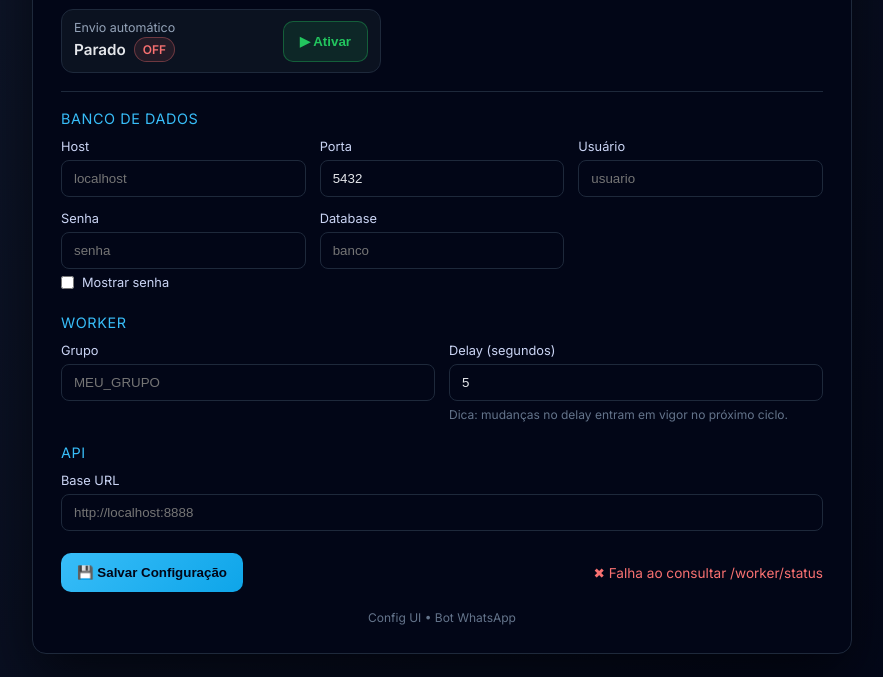
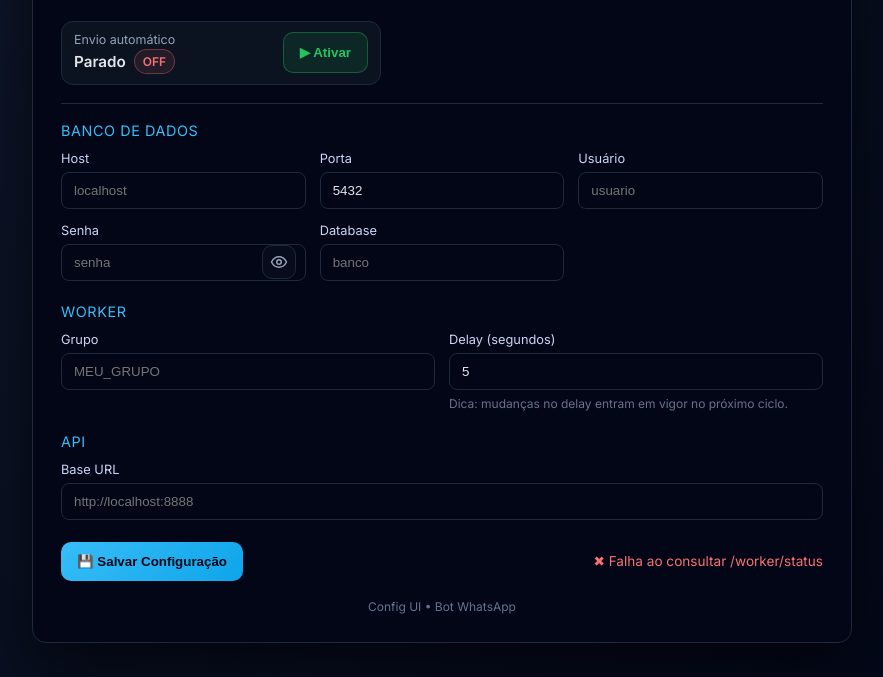
Before and after one commit to cdlawliet/api_wapp_icomp, a website: page public/config-ui/index.html in a window 1280 px wide. Shown: the part 123-800 px from the top of the page, without its empty margins (198-1081 px from the left). Drawn offline with nearby package versions, Linux system fonts and the light colour scheme; no server answers.

Commit message:
nova versão

```diff
--- a/public/config-ui/index.html
+++ b/public/config-ui/index.html
@@ -230,8 +230,54 @@
       justify-content:flex-end;
       flex-wrap: nowrap;
     }
+
+    /* 👁️ Campo de senha com ícone */
+    .input-wrap {
+      position: relative;
+    }
+
+    .input-wrap input {
+      padding-right: 46px;
+    }
+
+    .eye-btn {
+      position: absolute;
+      top: 50%;
+      right: 10px;
+      transform: translateY(-50%);
+
+      width: 34px;
+      height: 34px;
+
+      border-radius: 10px;
+      border: 1px solid #1e293b;
+      background: rgba(255,255,255,.02);
+      color: #94a3b8;
+
+      display: flex;
+      align-items: center;
+      justify-content: center;
+
+      cursor: pointer;
+      user-select: none;
+    }
+
+    .eye-btn:hover {
+      border-color: rgba(56,189,248,.35);
+      color: #38bdf8;
+    }
+
+    .eye-btn:active {
+      transform: translateY(-50%) scale(0.98);
+    }
+
+    .eye-btn svg {
+      width: 18px;
+      height: 18px;
+    }
   </style>
 </head>
+
 <body>
   <div id="app" class="card">
 
@@ -241,7 +287,7 @@
         <div class="subtitle">Gerencie parâmetros e ative/desative o envio automático sem reiniciar.</div>
       </div>
 
-      <!-- PILL DO WORKER (corrigido) -->
+      <!-- PILL DO WORKER -->
       <div class="pill">
         <div class="pill-left">
           <div class="pill-title">Envio automático</div>
@@ -292,24 +338,50 @@
           <label>Host</label>
           <input v-model="config.db.host" placeholder="localhost">
         </div>
+
         <div>
           <label>Porta</label>
           <input type="number" v-model.number="config.db.port" placeholder="5432">
         </div>
+
         <div>
           <label>Usuário</label>
           <input v-model="config.db.user" placeholder="usuario">
         </div>
+
         <div>
           <label>Senha</label>
-          <input :type="ui.showPassword ? 'text' : 'password'" v-model="config.db.password" placeholder="senha">
-          <div class="muted" style="margin-top:6px;">
-            <label style="display:inline-flex; gap:8px; align-items:center; margin:0; cursor:pointer;">
-              <input type="checkbox" v-model="ui.showPassword" style="width:auto; margin:0;">
-              Mostrar senha
-            </label>
+
+          <div class="input-wrap">
+            <input
+              :type="ui.showPassword ? 'text' : 'password'"
+              v-model="config.db.password"
+              placeholder="senha"
+            >
+
+            <button
+              type="button"
+              class="eye-btn"
+              @click="ui.showPassword = !ui.showPassword"
+              :title="ui.showPassword ? 'Ocultar senha' : 'Mostrar senha'"
+            >
+              <!-- olho aberto -->
+              <svg v-if="!ui.showPassword" xmlns="http://www.w3.org/2000/svg" viewBox="0 0 24 24" fill="none">
+                <path d="M2 12s3.5-7 10-7 10 7 10 7-3.5 7-10 7S2 12 2 12Z" stroke="currentColor" stroke-width="2" />
+                <path d="M12 15a3 3 0 1 0 0-6 3 3 0 0 0 0 6Z" stroke="currentColor" stroke-width="2" />
+              </svg>
+
+              <!-- olho cortado -->
+              <svg v-else xmlns="http://www.w3.org/2000/svg" viewBox="0 0 24 24" fill="none">
+                <path d="M3 3l18 18" stroke="currentColor" stroke-width="2" stroke-linecap="round"/>
+                <path d="M10.58 10.58A3 3 0 0 0 12 15a3 3 0 0 0 2.42-4.42" stroke="currentColor" stroke-width="2"/>
+                <path d="M6.23 6.23C3.7 8.17 2 12 2 12s3.5 7 10 7c2.1 0 3.95-.6 5.5-1.5" stroke="currentColor" stroke-width="2"/>
+                <path d="M9.88 5.1A10.64 10.64 0 0 1 12 5c6.5 0 10 7 10 7a18.2 18.2 0 0 1-3.17 4.19" stroke="currentColor" stroke-width="2"/>
+              </svg>
+            </button>
           </div>
         </div>
+
         <div>
           <label>Database</label>
           <input v-model="config.db.database" placeholder="banco">
@@ -324,6 +396,7 @@
           <label>Grupo</label>
           <input v-model="config.grupo" placeholder="MEU_GRUPO">
         </div>
+
         <div>
           <label>Delay (segundos)</label>
           <input type="number" min="1" v-model.number="config.delay" placeholder="5">
```
